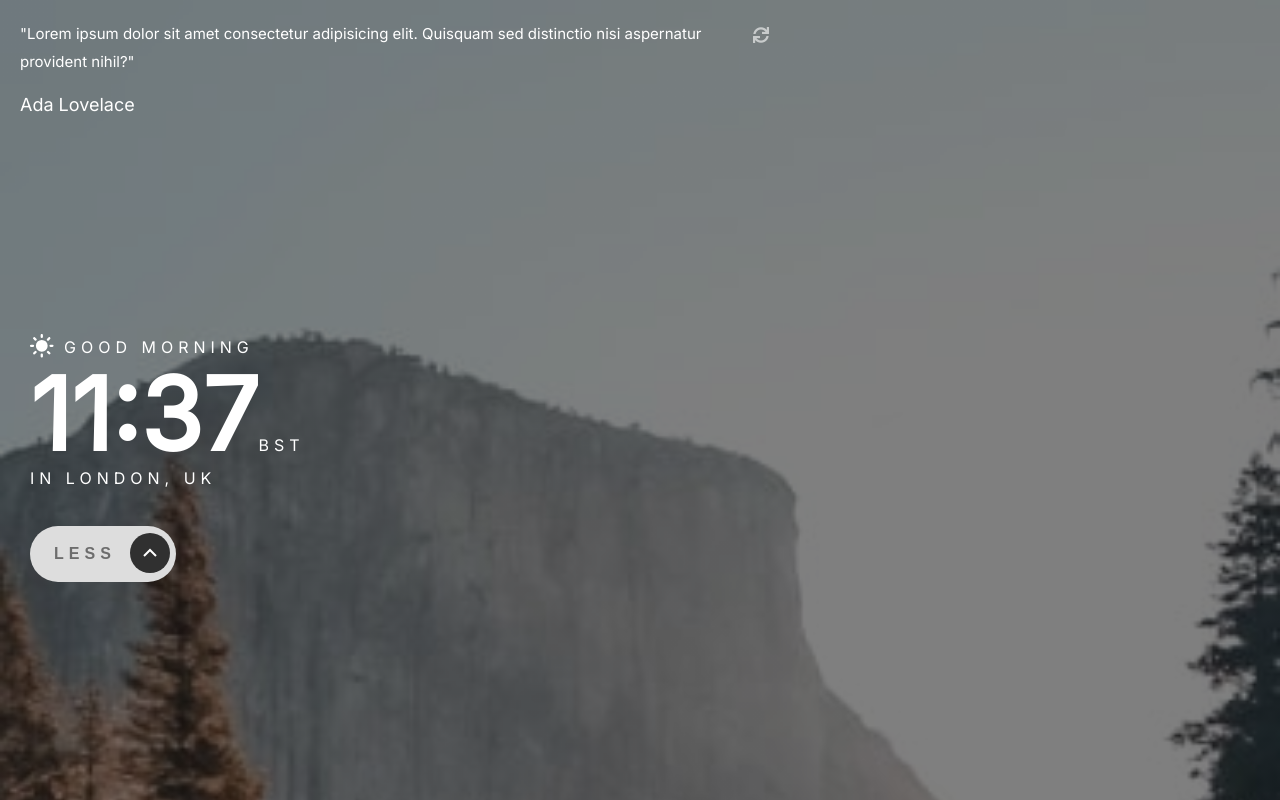
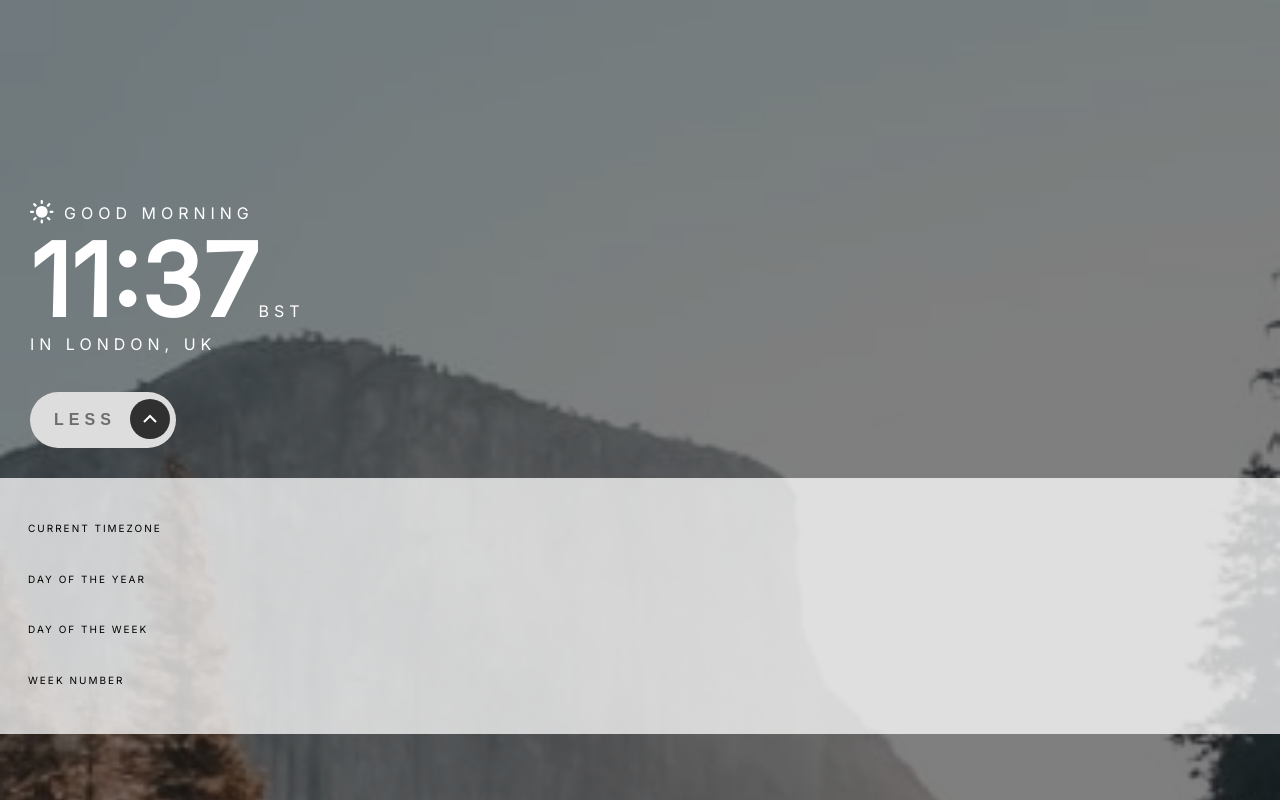
Before and after one commit to harrisonJones12/clock-app, a plain HTML site: page index.html in a window 1280 px wide. Both pictures are taken after a click on the button "MORE". Drawn offline with Linux system fonts and the light colour scheme.

Commit message:
add more click functionality

```diff
--- a/index.css
+++ b/index.css
@@ -8,12 +8,17 @@
   box-sizing: border-box;
   color: #ffffff;
   font-family: "Inter", sans-serif;
+  overflow: scroll;
 }
 
 /* quote section styles */
 
 .quote-container {
   padding: 20px;
+}
+
+.quote-container.hidden {
+  display: none;
 }
 
 .icon-quote-container {
@@ -41,7 +46,7 @@
 /* time and location section */
 
 .time-location-container {
-  padding: 200px 30px 30px 30px;
+  margin: 200px 30px 30px 30px;
 }
 
 .greeting-icon-container {
@@ -142,3 +147,33 @@
   margin-right: 5px;
   margin-left: 17px;
 }
+
+/* timezone drawer styles */
+
+.time-zone-drawer.expanded {
+  background: rgba(255, 255, 255, 0.75);
+  width: 100vw;
+  height: 256px;
+}
+
+.info-wrapper.hidden {
+  display: none;
+}
+
+.description {
+  color: black;
+  font-weight: 400;
+  font-size: 10px;
+}
+
+.info-wrapper {
+  display: flex;
+  flex-direction: column;
+  justify-content: space-between;
+  height: 168px;
+  padding: 40px 28px 40px 28px;
+  text-transform: uppercase;
+  letter-spacing: 2px;
+  font-size: 16px;
+  font-family: Inter;
+}
--- a/index.html
+++ b/index.html
@@ -19,7 +19,7 @@
 <body>
   <div class="background-container">
     <!-- quote section -->
-    <div class="quote-container">
+    <div class="quote-container" id="quote-container">
       <div class="icon-quote-container">
       <p class="quote">"Lorem ipsum dolor sit amet consectetur adipisicing elit. Quisquam sed distinctio nisi aspernatur provident nihil?"</p>
         <i class="fas fa-sync"></i>
@@ -47,23 +47,23 @@
         </div>
         </button>
         <!-- time zone drawer -->
-        <div class="time-zone-drawer">
-            <div class="info-wrapper">
-              <div class="info-wrapper">
-              <p class="current-timezone"></p>
+        <div class="time-zone-drawer" id="time-zone-drawer">
+            <div class="info-wrapper hidden" id="info-wrapper">
+              <div class="current-timezone-wrapper">
+              <span class="current-timezone description">Current Timezone</span>
               <p class="timezone-info"></p>
             </div>
-            <div class="info-wrapper">
-              <p class="day-of-the-year"></p>
-              <p class="day-of-the-year-info"></p>
+            <div class="day-of-the-year-wrapper">
+              <span class="day-of-the-year description">Day of the Year</span>
+              <p class="day-of-the-year info"></p>
             </div>
-            <div class="info-wrapper">
-              <p class="day-of-the-week"></p>
-              <p class="day-of-the-week-info"></p>
+            <div class="day-of-the-week-wrapper">
+              <span class="day-of-the-week description">Day of the Week</span>
+              <p class="day-of-the-week info"></p>
             </div>
-            <div class="info-wrapper">
-              <p class="week-number"></p>
-              <p class="week-number-info"></p>
+            <div class="week-wrapper">
+              <span class="week-number description">Week Number</span>
+              <p class="week-number info"></p>
             </div>
           </div>
         </div>
--- a/index.js
+++ b/index.js
@@ -4,13 +4,26 @@ const buttonText = document.getElementById("button-text");
 
 const arrowIcon = document.getElementById("arrow");
 
+const timeZoneDrawer = document.getElementById("time-zone-drawer");
+
+const quoteContainer = document.getElementById("quote-container");
+
+const infoWrapper = document.getElementById("info-wrapper");
+
 const handleInfoButtonClick = () => {
   if (buttonText.innerHTML === "more") {
     buttonText.innerHTML = "less";
     arrowIcon.classList.add("arrow-rotated");
+    timeZoneDrawer.classList.add("expanded");
+    quoteContainer.classList.add("hidden");
+    infoWrapper.classList.remove("hidden");
+    timeZoneDrawer.scrollIntoView();
   } else {
     buttonText.innerHTML = "more";
     arrowIcon.classList.remove("arrow-rotated");
+    timeZoneDrawer.classList.remove("expanded");
+    quoteContainer.classList.remove("hidden");
+    infoWrapper.classList.add("hidden");
   }
 };
 
```
